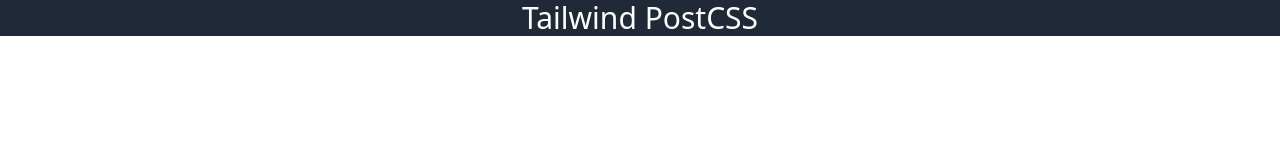
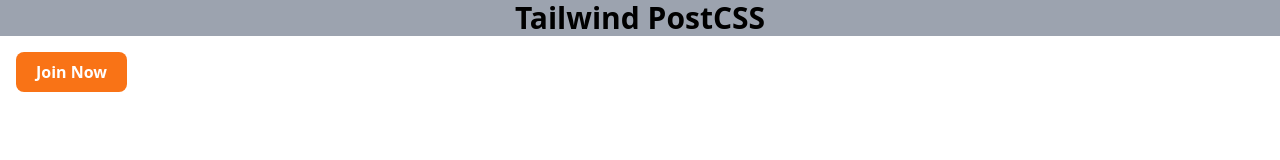
Before and after one commit to adnanbinakhlasprogrammer/tailwind-css, a website built with Vite: page index.html in a window 1280 px wide. Built offline with nearby package versions, Linux system fonts and the light colour scheme.

Commit message:
btn @apply

```diff
--- a/index.html
+++ b/index.html
@@ -7,6 +7,8 @@
     <link rel="stylesheet" href="./styles/main.css">
 </head>
 <body>
-    <h1 class="text-3xl text-center bg-gray-800 text-white">Tailwind PostCSS</h1>
+    <h1 class="bg-gray-400 text-center">Tailwind PostCSS</h1>
+
+    <button class="btn">Join Now</button>
 </body>
 </html>
--- a/package.json
+++ b/package.json
@@ -3,7 +3,7 @@
   "version": "1.0.0",
   "main": "index.js",
   "scripts": {
-    "start": "vite"
+    "build": "vite"
   },
   "keywords": [],
   "author": "",
--- a/styles/main.css
+++ b/styles/main.css
@@ -1,3 +1,13 @@
 @tailwind base;
 @tailwind components;
 @tailwind utilities;
+
+@layer base {
+    h1 {
+        @apply text-3xl font-bold
+    }
+}
+
+.btn {
+    @apply mx-4 my-4 bg-orange-500 text-white px-5 py-2 rounded-lg font-bold focus:ring-4 outline-none ring-orange-800 ring-offset-2 hover:bg-orange-600 transition-colors duration-300
+}
```
